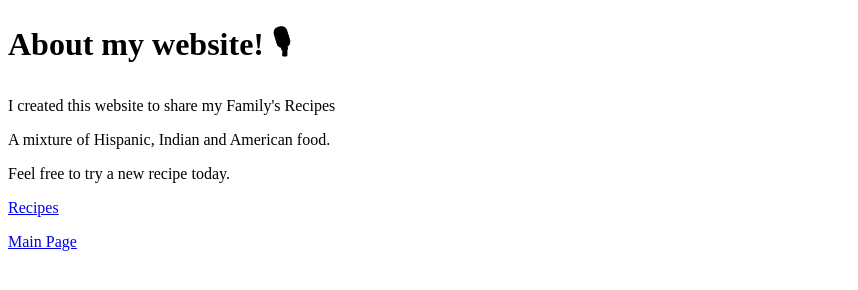
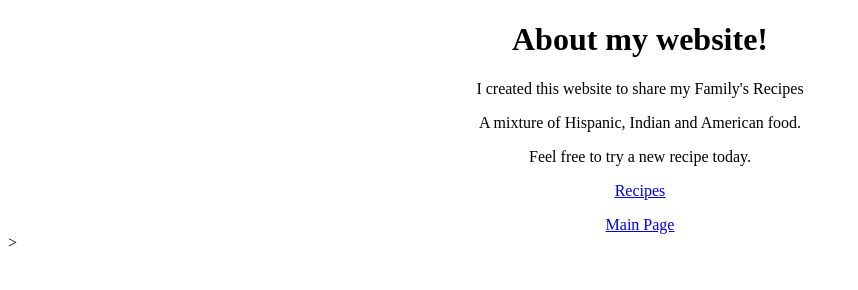
Before and after one commit to Evaminerly/Family-Recipes, a website: page about.html in a window 1280 px wide. Shown: the whole page, without its empty margins (0-858 px from the left). Drawn offline with Linux system fonts and the light colour scheme.

Commit message:
Add files via upload

```diff
--- a/about.html
+++ b/about.html
@@ -4,13 +4,13 @@
       <title>About - Our Family Recipes</title>
    </head>
    <body>
-      <h1>About my website! 🎙</h1>
-      <p>I created this website to share my Family's Recipes</p>
-      <p>A mixture of Hispanic, Indian and American food.</p>
-      <p>Feel free to try a new recipe today.</p>
+      <h1><center>About my website!</center></h1>
+      <p><center>I created this website to share my Family's Recipes</center></p>
+      <p><center>A mixture of Hispanic, Indian and American food.</center></p>
+      <p><center>Feel free to try a new recipe today.</center></p>
       <p></p>
-      <a href="./recipes">Recipes</a>
+      <center><a href="./recipes">Recipes</a></center>
       <p></p>
-      <a href="./index">Main Page</a>
+      <center><a href="./index">Main Page</a></center>>
    </body>
 </html>
```
